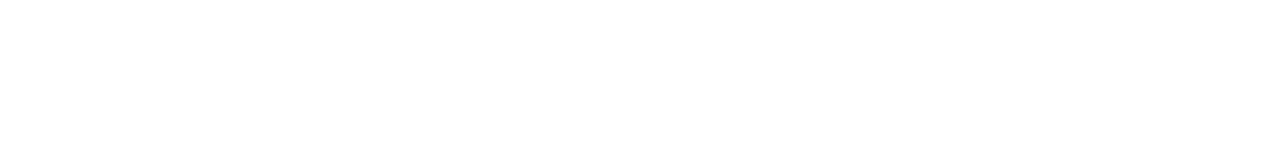
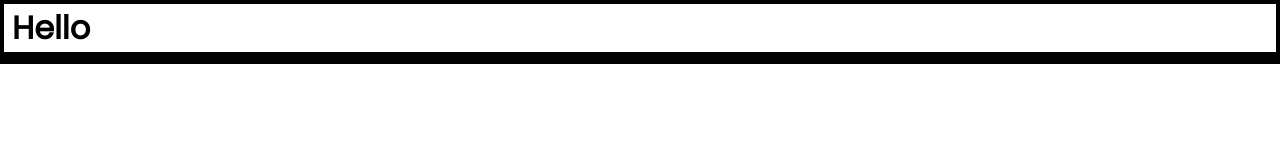
Before and after one commit to LongTangGithub/Frontend, a plain HTML site: page CSS/Responsive/BestPractice/index.html in a window 1280 px wide. Drawn offline with Linux system fonts and the light colour scheme.

Commit message:
Best Practice Completed

```diff
--- a/CSS/Responsive/BestPractice/index.html
+++ b/CSS/Responsive/BestPractice/index.html
@@ -0,0 +1,21 @@
+<!DOCTYPE html>
+<html lang="en">
+<head>
+    <meta charset="UTF-8">
+    <meta name="viewport" content="width=device-width, initial-scale=1.0">
+    <link rel="stylesheet" href="./styles/global.css" />
+    <link rel="stylesheet" href="./components/header.css" />
+    <link rel="stylesheet" href="./components/hero.css" />
+    <link rel="stylesheet" href="./components/footer.css" />
+    <link rel="stylesheet" href="./styles/utils.css" />
+    <title>Best Practice</title>
+</head>
+<body>
+    <header class="container">
+        <h1>Hello</h1>
+    </header>
+    <section class="hero container">
+
+    </section>
+</body>
+</html>
--- /dev/null
+++ b/CSS/Responsive/BestPractice/styles/utils.css
@@ -0,0 +1,51 @@
+.container{
+	width: 100%;
+	margin-inline: auto;
+	padding-inline: 0.5rem;
+	border: 4px solid black;
+}
+
+
+
+/* For Mobile */
+/* XS */
+@media (min-width: 475px){
+	.container {
+		max-width: 475px;
+	}
+}
+
+/* sm */
+@media (min-width: 640px){
+	.container {
+		max-width: 640px;
+	}
+}
+
+/* md */
+@media (min-width: 768px){
+	.container {
+		max-width: 768px;
+	}
+}
+
+/* lg */
+@media (min-width: 1024px){
+	.container {
+		max-width: 1024px;
+	}
+}
+
+/* xl */
+@media (min-width: 1280px){
+	.container {
+		max-width: 1280px;
+	}
+}
+
+/* 2xl */
+@media (min-width: 1536px){
+	.container {
+		max-width: 1536px;
+	}
+}
```
Also changed, not shown: CSS/Responsive/BestPractice/components/header.css (added, +18 -0 lines), CSS/Responsive/BestPractice/components/footer.css (added), CSS/Responsive/BestPractice/components/hero.css (added), CSS/Responsive/BestPractice/styles/global.css (line endings or trailing spaces).
